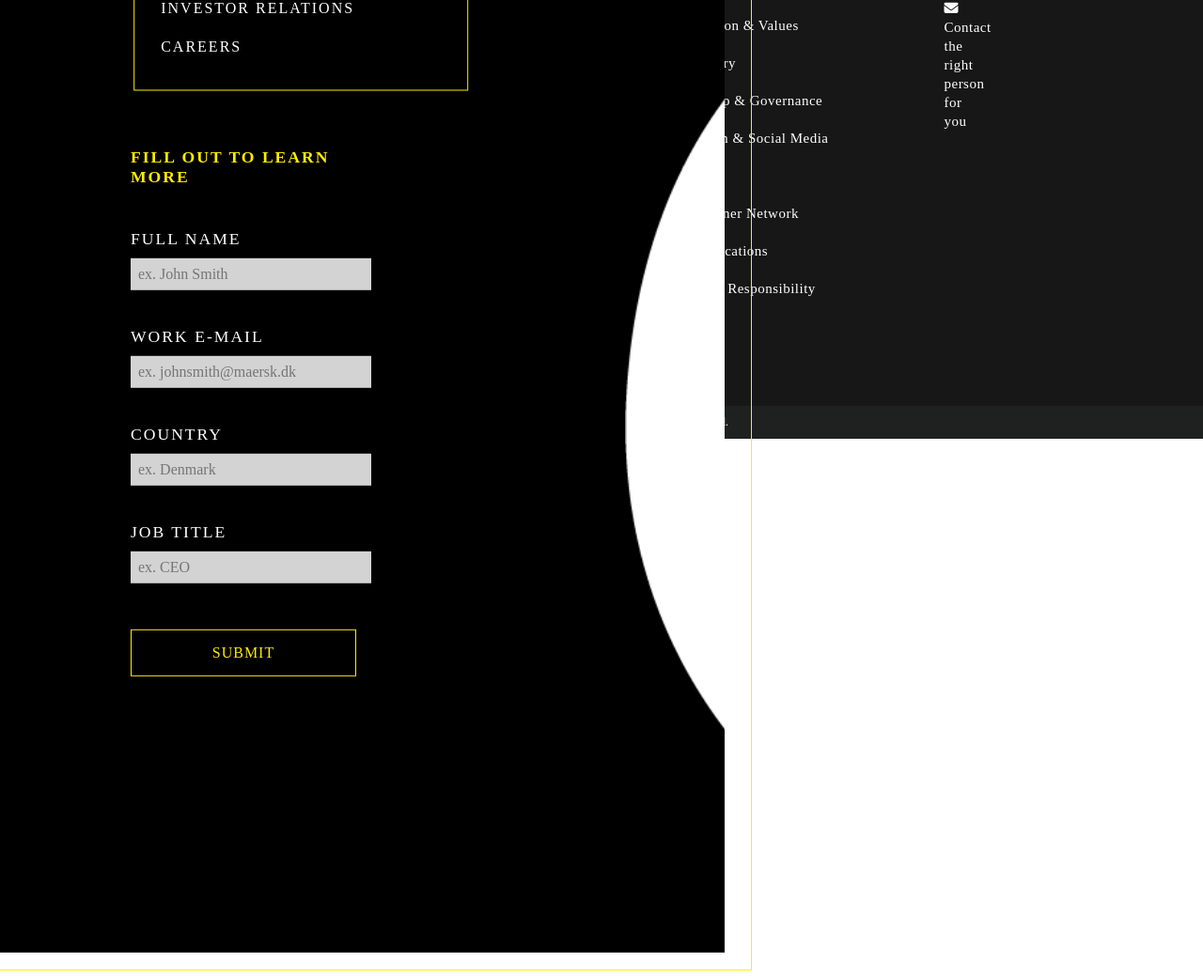
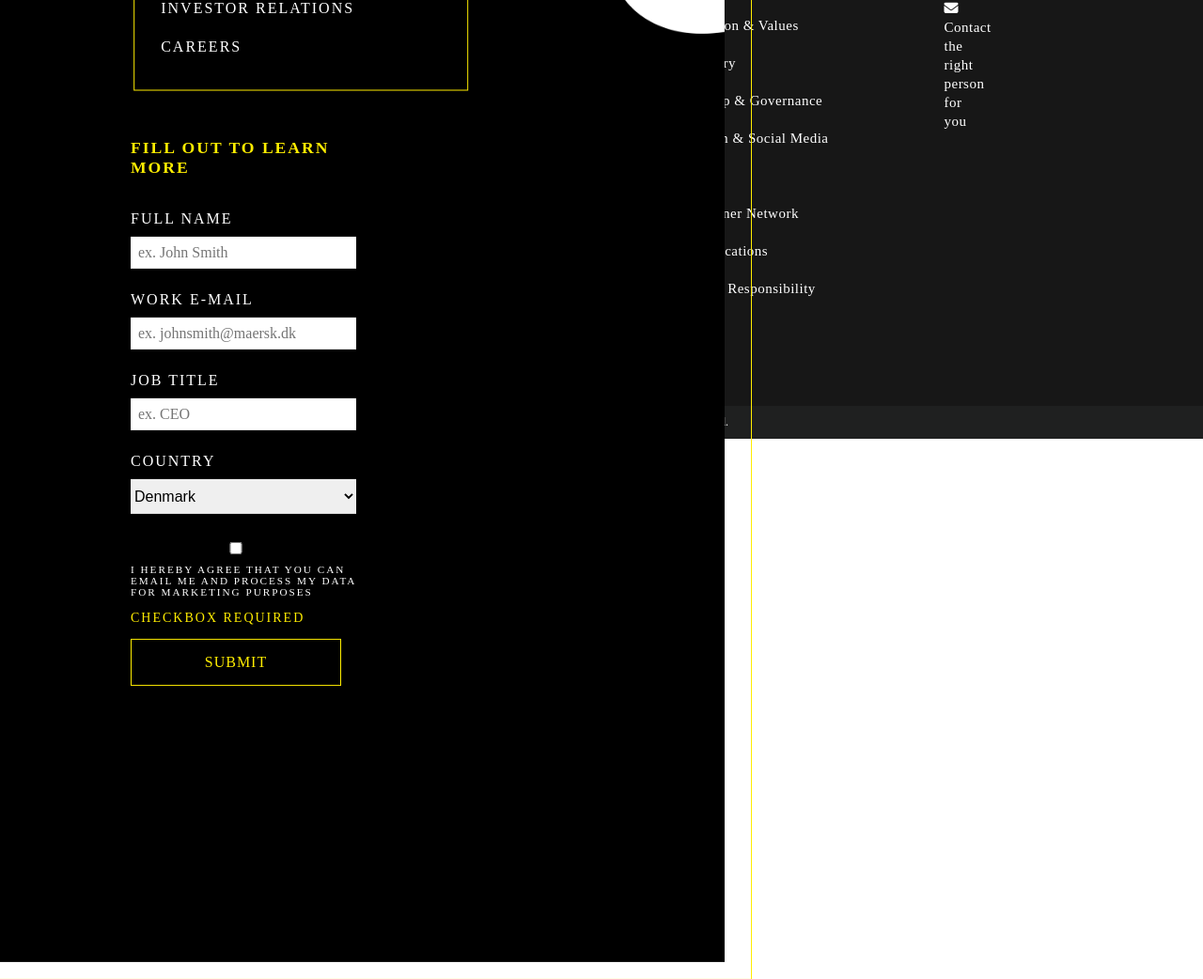
Before and after one commit to meganelndn/dxc-technology, a website built with Parcel: page index.html in a window 1280 px wide. Shown: the part 640-1682 px from the top of the page at 94% size. Built offline with nearby package versions, Linux system fonts and the light colour scheme; files whose address does not match are found by name.

Commit message:
form validation styling done, still need to validate checkbox

```diff
--- a/index.html
+++ b/index.html
@@ -68,25 +68,34 @@
           Full Name
         </label>
         <input type="text" name="fullName" placeholder="ex. John Smith" required>
-        <p>Full Name required</p>
+        <p>Please fill in your full name</p>
 
         <label for="email">
           Work E-mail
         </label>
         <input type="email" name="email" placeholder="ex. johnsmith@maersk.dk" required>
-        <p>Work e-mail required</p>
-
-        <label for="country">
-          Country
-        </label>
-        <input type="text" name="country" placeholder="ex. Denmark" required>
-        <p>Country required</p>
+        <p>Please fill in your work e-mail</p>
 
         <label for="jobTitle">
           Job Title
         </label>
         <input type="text" name="jobTitle" placeholder="ex. CEO" required>
-        <p>Job Title required</p>
+        <p>Please fill in your job title</p>
+
+        <label for="country">
+          Country
+        </label>
+        <select name="country" id="country" required>
+          <option value="Denmark">Denmark</option>
+          <option value="Sweden">Sweden</option>
+          <option value="Norway">Norway</option>
+        </select>
+
+        <input type="checkbox" name="checkbox" id="checkbox-input" required>
+        <label for="checkbox" id="checkbox-label">
+          I hereby agree that you can email me and process my data for marketing purposes
+        </label>
+        <p>Checkbox required</p>
 
         <input type="submit" value="Submit" class="formSubmit">
       </form>
--- a/style.css
+++ b/style.css
@@ -205,7 +205,7 @@ form h1 {
     color: #ffed00;
     text-transform: uppercase;
     font-size: 1.1rem;
-    margin-bottom: 30px;
+    margin-bottom: 35px;
 }
 
 input {
@@ -216,13 +216,13 @@ input {
 input,
 select {
     font-size: 1rem;
-    width: 15em;
+    width: 14em;
 }
 
 .invalid {
     border: 1px solid red;
     font-size: 1rem;
-    width: 15em;
+    width: 14em;
     padding: 8px;
 }
 
@@ -232,15 +232,20 @@ input+p {
 
 input.invalid+p {
     display: block;
-    font-size: .8rem;
+    font-size: .7rem;
+    margin-top: -24px;
+    margin-bottom: 20px;
+    background-color: inherit;
+    border: 1px solid red;
+    padding: 7px;
     color: white;
-    padding: 0;
-    margin: 0 0 20px 0;
+    border-bottom-left-radius: 5px;
+    border-bottom-right-radius: 5px;
 }
 
 input:focus,
 textarea:focus {
-    background-color: whitesmoke;
+    background-color: white;
     color: black;
 }
 
@@ -253,27 +258,44 @@ form {
 
 form input {
     margin-bottom: 1.5rem;
-    background-color: lightgray;
+    background-color: white;
     border: inherit;
     padding: 8px;
 }
 
-label {
-    font-size: 1.1rem;
-    cursor: pointer;
+form input[type="checkbox"] {
+    margin: 15px 0 0 0;
+    display: inline;
+}
+
+select#country {
+    width: 15em;
+    height: 2.3rem;
+    border: none;
 }
 
 form label {
     color: white;
     margin-bottom: 10px;
-    margin-top: 15px;
+    font-size: 1rem;
+    cursor: pointer;
+}
+
+#checkbox-label {
+    font-size: .8em;
+    padding: 0;
+    margin: 10px 0 0 0;
+}
+
+#checkbox-input {
+    display: inline;
+    margin: 30px 0 0 0;
 }
 
 .formSubmit {
     color: #ffed00;
     font-size: 1rem;
     padding: 15px 30px;
-    margin-top: 25px;
     border: solid 1px #ffed00;
     background-color: black;
     letter-spacing: 1px;
@@ -299,17 +321,9 @@ form label {
 .formImage {
     background: url(images/asset4.png);
     background-repeat: no-repeat;
-    background-size: cover;
+    background-size: contain;
+    background-repeat: right;
 }
-
-/* #formSection h2 {
-    font-size: 30px;
-    float: right;
-    text-align: center;
-    bottom: 60%;
-    color: white;
-    font-family: DxcRegular;
-} */
 
 /*--------------------------- ASSETS PAGE ----------------------------------*/
 #sections .sectionOne {
```
Also changed, not shown: script.js (+13 -12 lines).
